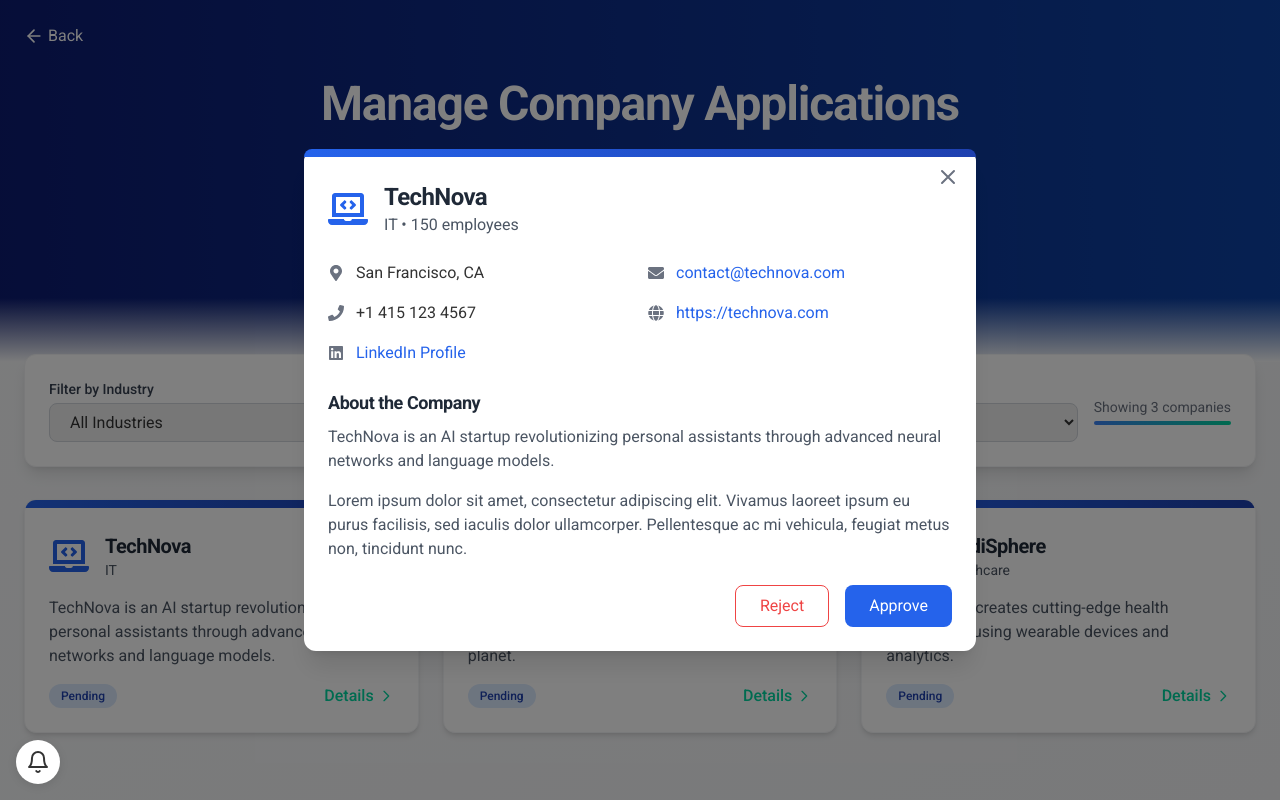
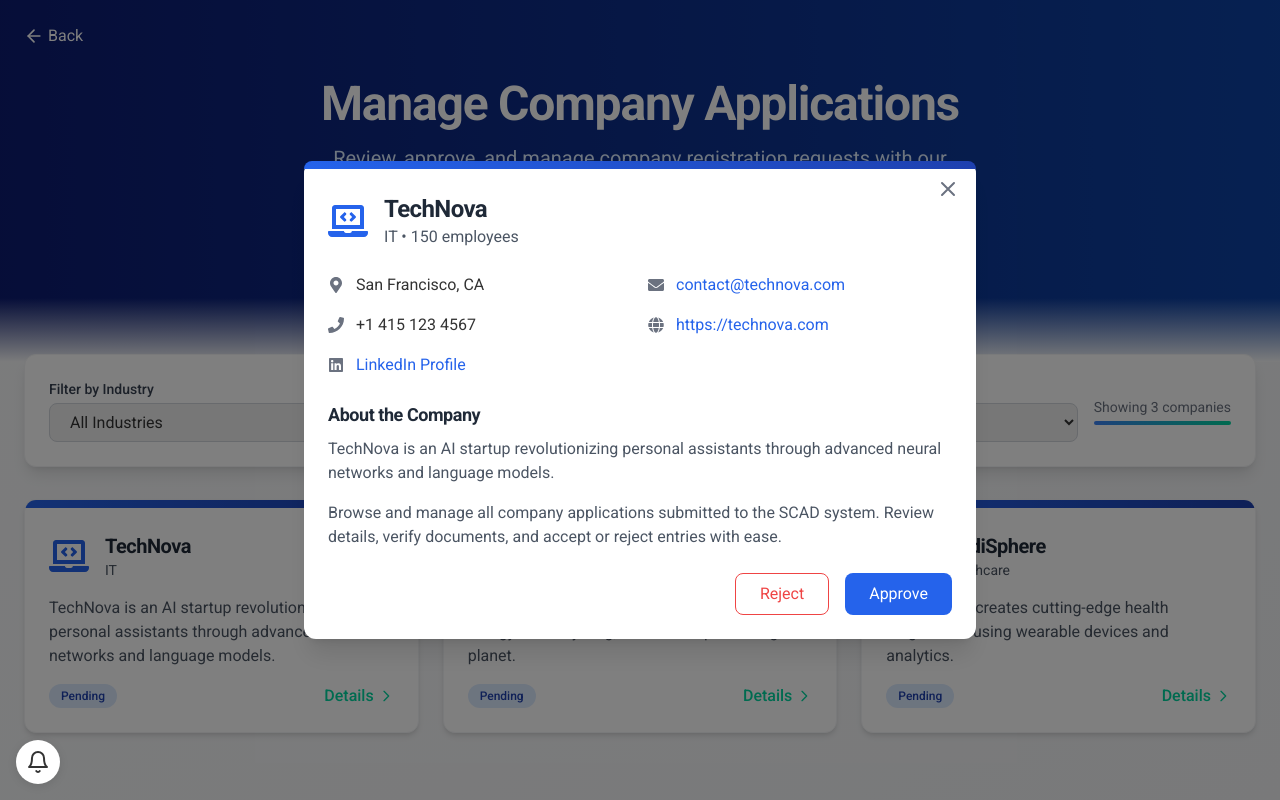
Before and after one commit to CSEN603-2025/Ghost-in-the-Machine, a React (Create React App) app: page /manage-companies in a window 1280 px wide. Both pictures are taken after a click on the element 221 px from the left and 616 px from the top of the page. Built offline with nearby package versions, Linux system fonts and the light colour scheme; a web font is replaced by a local one.

Commit message:
Removed placeholder text

```diff
--- a/src/pages/ManageCompanies.jsx
+++ b/src/pages/ManageCompanies.jsx
@@ -321,8 +321,7 @@ const ManageCompanies = () => {
                   <h3 className="font-semibold text-lg mb-2 text-gray-800">About the Company</h3>
                   <p className="text-gray-600 mb-4">{selectedCompany.description}</p>
                   <p className="text-gray-600">
-                    Lorem ipsum dolor sit amet, consectetur adipiscing elit. Vivamus laoreet ipsum eu purus facilisis,
-                    sed iaculis dolor ullamcorper. Pellentesque ac mi vehicula, feugiat metus non, tincidunt nunc.
+                    Browse and manage all company applications submitted to the SCAD system. Review details, verify documents, and accept or reject entries with ease.
                   </p>
                 </div>
 
```
